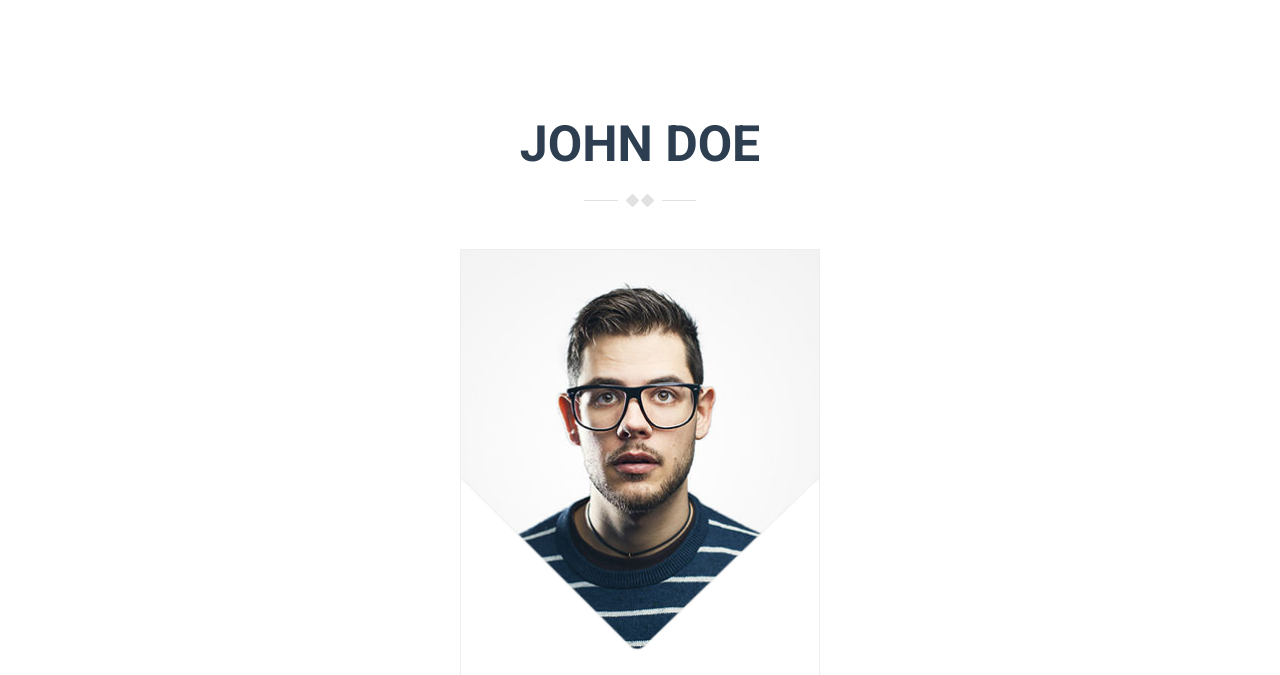
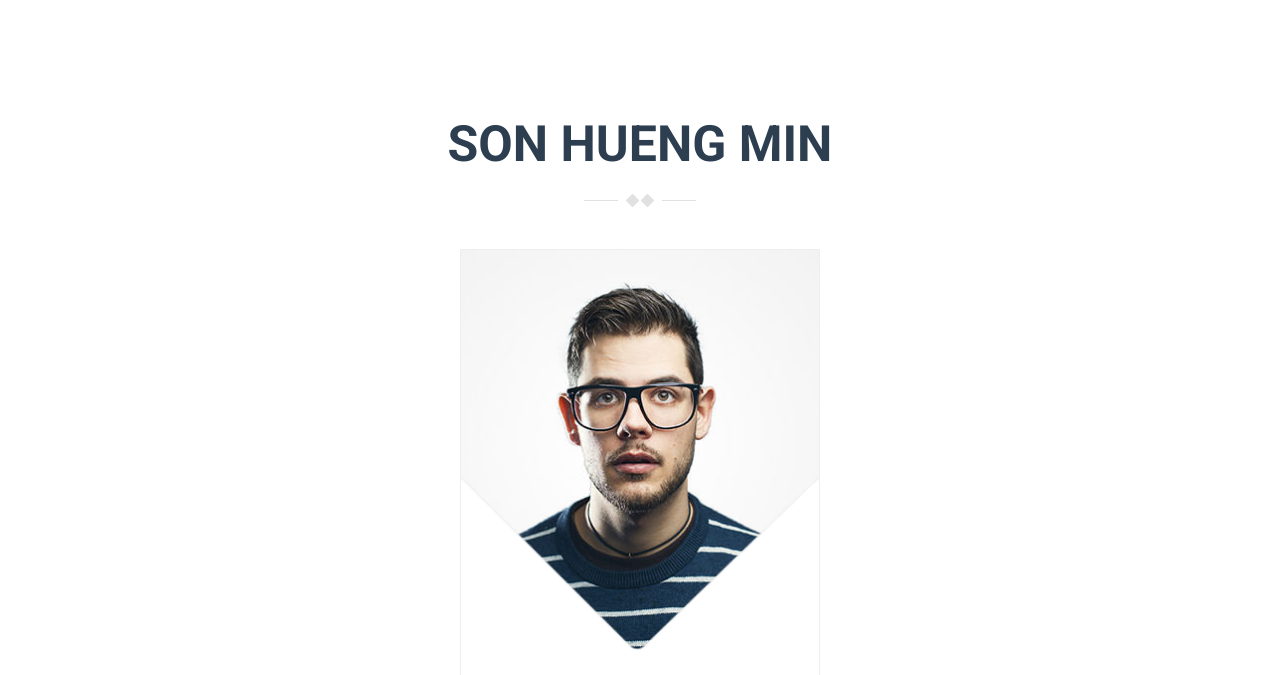
Before and after one commit to SoStellar/DII_M4_01, a plain HTML site: page index.html in a window 1280 px wide. Shown: the part 63-738 px from the top of the page. Drawn offline with Linux system fonts and the light colour scheme; some packages are replaced by stand-ins of ours; a script that the page names is missing.

Commit message:
Change Name
Change on line 75 by Ong

```diff
--- a/index.html
+++ b/index.html
@@ -72,7 +72,7 @@
     <!-- About Section -->
     <section id="about" class="about-section section-padding">
       <div class="container">
-        <h2 class="section-title wow fadeInUp">John Doe</h2>
+        <h2 class="section-title wow fadeInUp">Son Hueng Min</h2>
 
         <div class="row">
 
```
